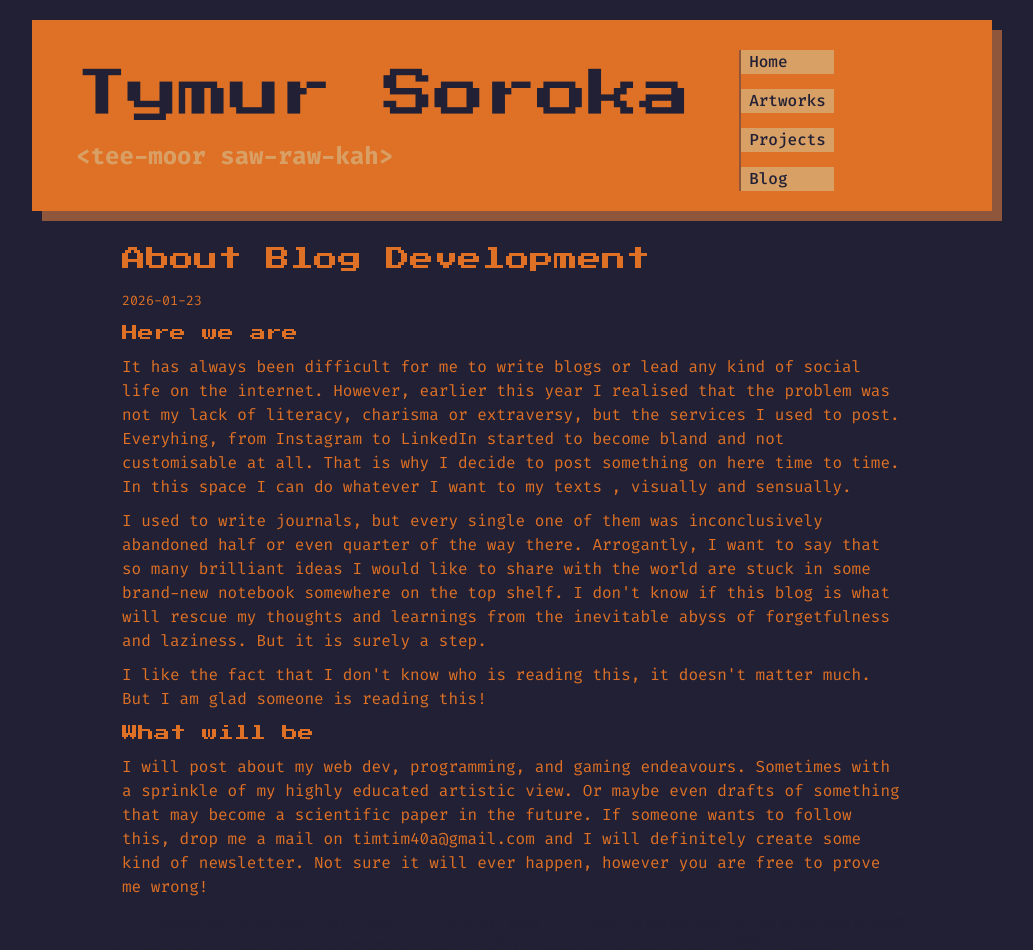
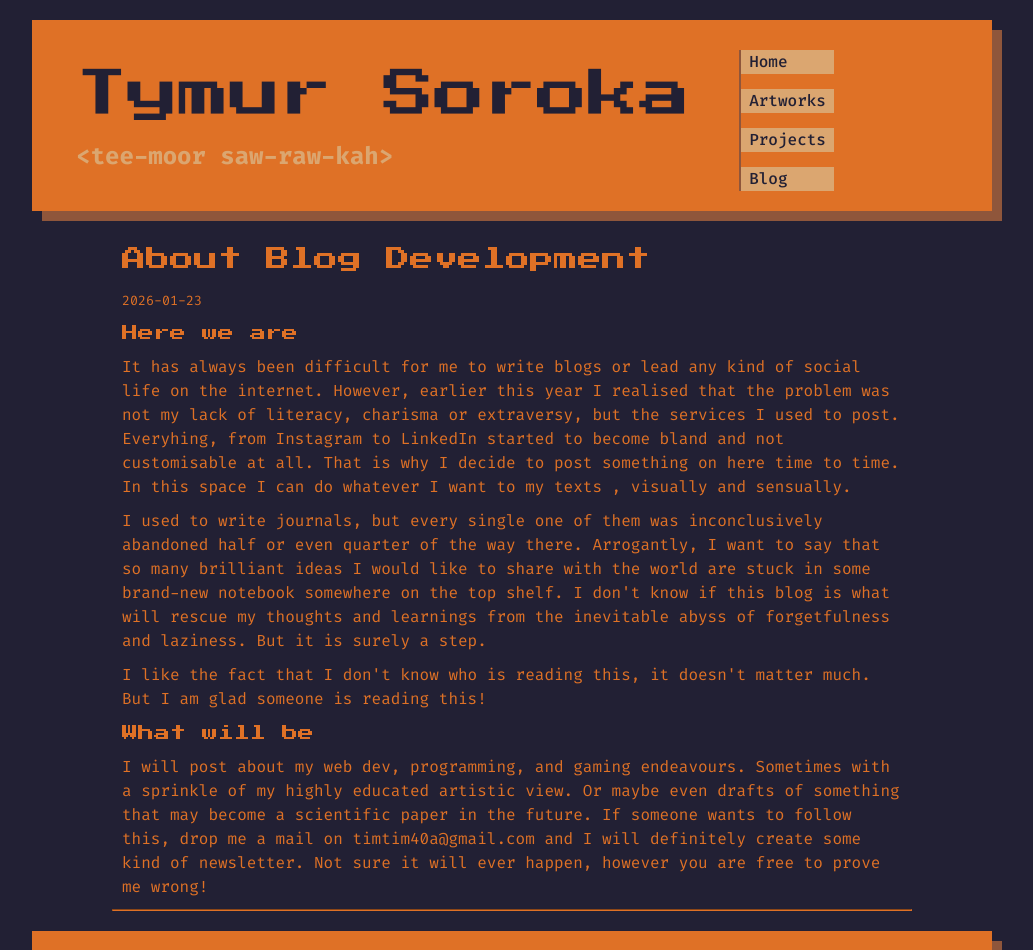
Before and after one commit to timtim40a/timtim40a.github.io, a Next.js app: page /blog/blog-about-blog-development in a window 1280 px wide. Shown: the top 950 px of the page, without its empty margins (128-1161 px from the left). Built offline with nearby package versions, Linux system fonts and the light colour scheme.

Commit message:
Edit blog, adjust colors

```diff
--- a/src/app/blog/[slug]/blogPost.module.css
+++ b/src/app/blog/[slug]/blogPost.module.css
@@ -9,3 +9,10 @@
         margin: 10px;
     }
 }
+
+.divider {
+    width: 100%;
+    height: 1px;
+    border-color: var(--colour-orange);
+    margin: 0 0 20px 0;
+}
--- a/src/app/blog/[slug]/page.tsx
+++ b/src/app/blog/[slug]/page.tsx
@@ -39,6 +39,9 @@ function BlogPost() {
             <small>{post.date}</small>
             <ReactMarkdown
                 components={{
+                    hr() {
+                        return <hr className={styles.divider} />;
+                    },
                     img({ src, alt }) {
                         const url = new URL(
                             typeof src === "string" ? src : "",
--- a/src/app/globals.css
+++ b/src/app/globals.css
@@ -31,7 +31,7 @@
     --colour-orange: #df7126;
     --colour-orange-dark: #8f563b;
     --colour-dark: #222034;
-    --colour-orange-light: #d9a066;
+    --colour-orange-light: #dba670;
     --font-mono: "Fira Code", monospace;
     --font-pixel: "Press Start 2P", system-ui;
 }
```
Also changed, not shown: public/blogs/2026-01-23-blog-about-blog-development.md (+1 -9 lines), 1 other file (tests, documents, lock files or other folders).
